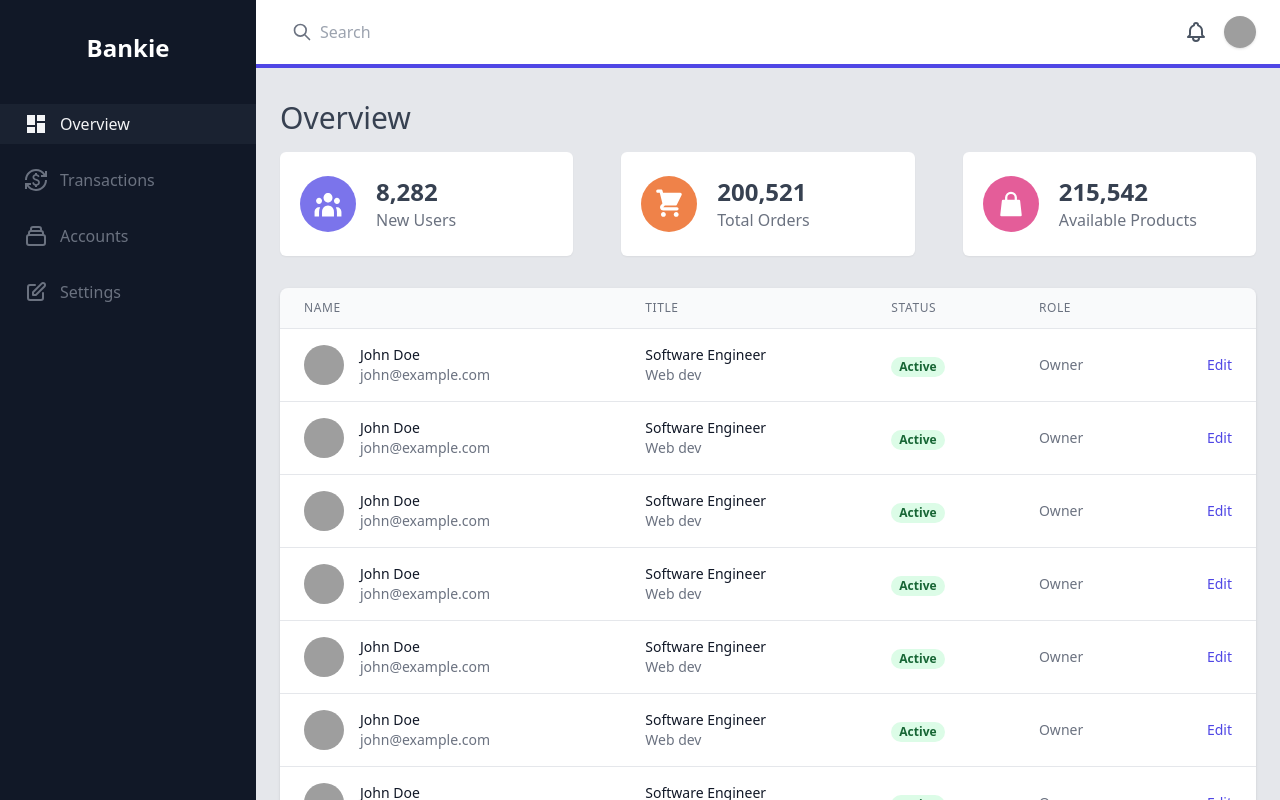
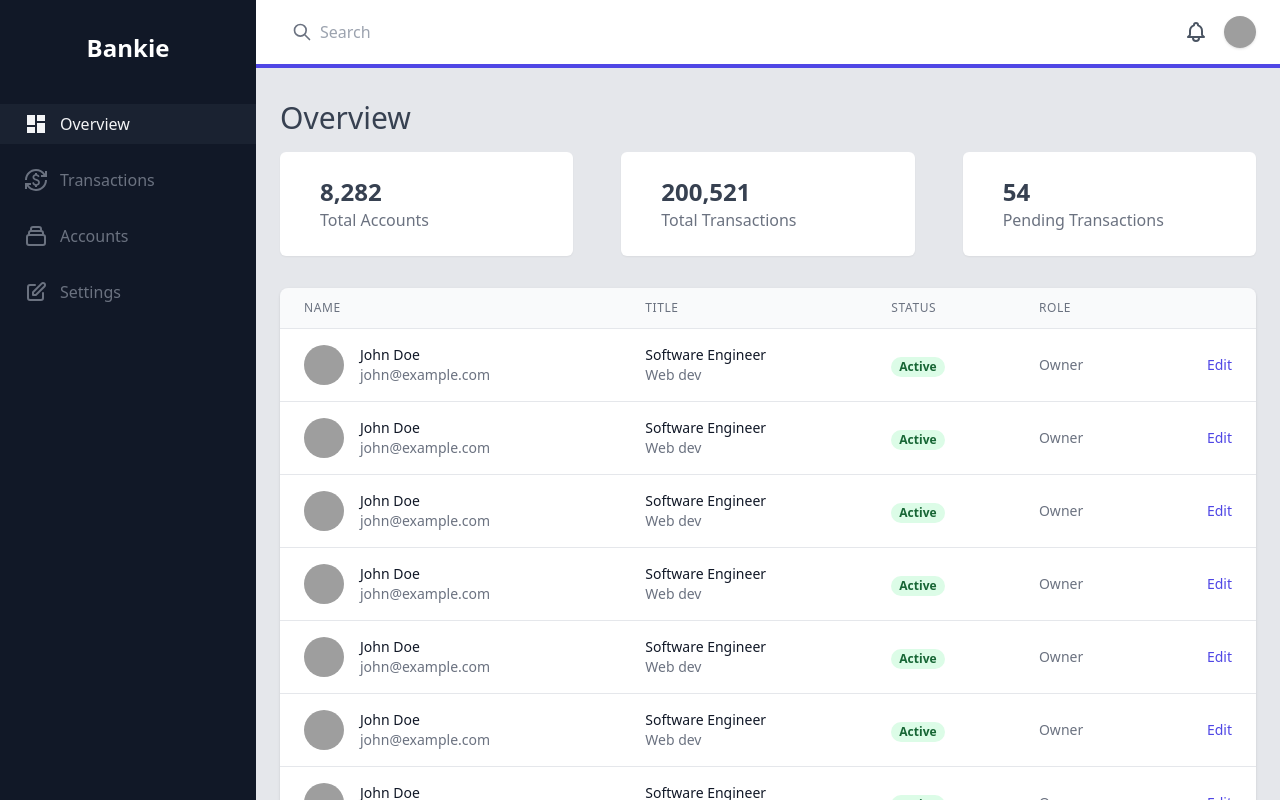
Before and after one commit to IEdiong/bankie-app, an Angular app: page /overview in a window 1280 px wide. Built offline with nearby package versions, Linux system fonts and the light colour scheme; grey boxes are pictures that could not be loaded.

Commit message:
refactor overview cards

```diff
--- a/src/app/dashboard/dashboard.component.html
+++ b/src/app/dashboard/dashboard.component.html
@@ -9,43 +9,11 @@
           <div
             class="flex items-center px-5 py-6 bg-white rounded-md shadow-sm"
           >
-            <div class="p-3 bg-indigo-600 bg-opacity-75 rounded-full">
-              <svg
-                class="w-8 h-8 text-white"
-                viewBox="0 0 28 30"
-                fill="none"
-                xmlns="http://www.w3.org/2000/svg"
-              >
-                <path
-                  d="M18.2 9.08889C18.2 11.5373 16.3196 13.5222 14 13.5222C11.6804 13.5222 9.79999 11.5373 9.79999 9.08889C9.79999 6.64043 11.6804 4.65556 14 4.65556C16.3196 4.65556 18.2 6.64043 18.2 9.08889Z"
-                  fill="currentColor"
-                ></path>
-                <path
-                  d="M25.2 12.0444C25.2 13.6768 23.9464 15 22.4 15C20.8536 15 19.6 13.6768 19.6 12.0444C19.6 10.4121 20.8536 9.08889 22.4 9.08889C23.9464 9.08889 25.2 10.4121 25.2 12.0444Z"
-                  fill="currentColor"
-                ></path>
-                <path
-                  d="M19.6 22.3889C19.6 19.1243 17.0927 16.4778 14 16.4778C10.9072 16.4778 8.39999 19.1243 8.39999 22.3889V26.8222H19.6V22.3889Z"
-                  fill="currentColor"
-                ></path>
-                <path
-                  d="M8.39999 12.0444C8.39999 13.6768 7.14639 15 5.59999 15C4.05359 15 2.79999 13.6768 2.79999 12.0444C2.79999 10.4121 4.05359 9.08889 5.59999 9.08889C7.14639 9.08889 8.39999 10.4121 8.39999 12.0444Z"
-                  fill="currentColor"
-                ></path>
-                <path
-                  d="M22.4 26.8222V22.3889C22.4 20.8312 22.0195 19.3671 21.351 18.0949C21.6863 18.0039 22.0378 17.9556 22.4 17.9556C24.7197 17.9556 26.6 19.9404 26.6 22.3889V26.8222H22.4Z"
-                  fill="currentColor"
-                ></path>
-                <path
-                  d="M6.64896 18.0949C5.98058 19.3671 5.59999 20.8312 5.59999 22.3889V26.8222H1.39999V22.3889C1.39999 19.9404 3.2804 17.9556 5.59999 17.9556C5.96219 17.9556 6.31367 18.0039 6.64896 18.0949Z"
-                  fill="currentColor"
-                ></path>
-              </svg>
-            </div>
-
             <div class="mx-5">
-              <h4 class="text-2xl font-semibold text-gray-700">8,282</h4>
-              <div class="text-gray-500">New Users</div>
+              <h4 class="text-2xl font-semibold text-gray-700">
+                {{ 8282 | number }}
+              </h4>
+              <div class="text-gray-500">Total Accounts</div>
             </div>
           </div>
         </div>
@@ -54,31 +22,11 @@
           <div
             class="flex items-center px-5 py-6 bg-white rounded-md shadow-sm"
           >
-            <div class="p-3 bg-orange-600 bg-opacity-75 rounded-full">
-              <svg
-                class="w-8 h-8 text-white"
-                viewBox="0 0 28 28"
-                fill="none"
-                xmlns="http://www.w3.org/2000/svg"
-              >
-                <path
-                  d="M4.19999 1.4C3.4268 1.4 2.79999 2.02681 2.79999 2.8C2.79999 3.57319 3.4268 4.2 4.19999 4.2H5.9069L6.33468 5.91114C6.33917 5.93092 6.34409 5.95055 6.34941 5.97001L8.24953 13.5705L6.99992 14.8201C5.23602 16.584 6.48528 19.6 8.97981 19.6H21C21.7731 19.6 22.4 18.9732 22.4 18.2C22.4 17.4268 21.7731 16.8 21 16.8H8.97983L10.3798 15.4H19.6C20.1303 15.4 20.615 15.1004 20.8521 14.6261L25.0521 6.22609C25.2691 5.79212 25.246 5.27673 24.991 4.86398C24.7357 4.45123 24.2852 4.2 23.8 4.2H8.79308L8.35818 2.46044C8.20238 1.83722 7.64241 1.4 6.99999 1.4H4.19999Z"
-                  fill="currentColor"
-                ></path>
-                <path
-                  d="M22.4 23.1C22.4 24.2598 21.4598 25.2 20.3 25.2C19.1403 25.2 18.2 24.2598 18.2 23.1C18.2 21.9402 19.1403 21 20.3 21C21.4598 21 22.4 21.9402 22.4 23.1Z"
-                  fill="currentColor"
-                ></path>
-                <path
-                  d="M9.1 25.2C10.2598 25.2 11.2 24.2598 11.2 23.1C11.2 21.9402 10.2598 21 9.1 21C7.9402 21 7 21.9402 7 23.1C7 24.2598 7.9402 25.2 9.1 25.2Z"
-                  fill="currentColor"
-                ></path>
-              </svg>
-            </div>
-
             <div class="mx-5">
-              <h4 class="text-2xl font-semibold text-gray-700">200,521</h4>
-              <div class="text-gray-500">Total Orders</div>
+              <h4 class="text-2xl font-semibold text-gray-700">
+                {{ 200521 | number }}
+              </h4>
+              <div class="text-gray-500">Total Transactions</div>
             </div>
           </div>
         </div>
@@ -87,31 +35,11 @@
           <div
             class="flex items-center px-5 py-6 bg-white rounded-md shadow-sm"
           >
-            <div class="p-3 bg-pink-600 bg-opacity-75 rounded-full">
-              <svg
-                class="w-8 h-8 text-white"
-                viewBox="0 0 28 28"
-                fill="none"
-                xmlns="http://www.w3.org/2000/svg"
-              >
-                <path
-                  d="M6.99998 11.2H21L22.4 23.8H5.59998L6.99998 11.2Z"
-                  fill="currentColor"
-                  stroke="currentColor"
-                  stroke-width="2"
-                  stroke-linejoin="round"
-                ></path>
-                <path
-                  d="M9.79999 8.4C9.79999 6.08041 11.6804 4.2 14 4.2C16.3196 4.2 18.2 6.08041 18.2 8.4V12.6C18.2 14.9197 16.3196 16.8 14 16.8C11.6804 16.8 9.79999 14.9197 9.79999 12.6V8.4Z"
-                  stroke="currentColor"
-                  stroke-width="2"
-                ></path>
-              </svg>
-            </div>
-
             <div class="mx-5">
-              <h4 class="text-2xl font-semibold text-gray-700">215,542</h4>
-              <div class="text-gray-500">Available Products</div>
+              <h4 class="text-2xl font-semibold text-gray-700">
+                {{ 54 | number }}
+              </h4>
+              <div class="text-gray-500">Pending Transactions</div>
             </div>
           </div>
         </div>
```
